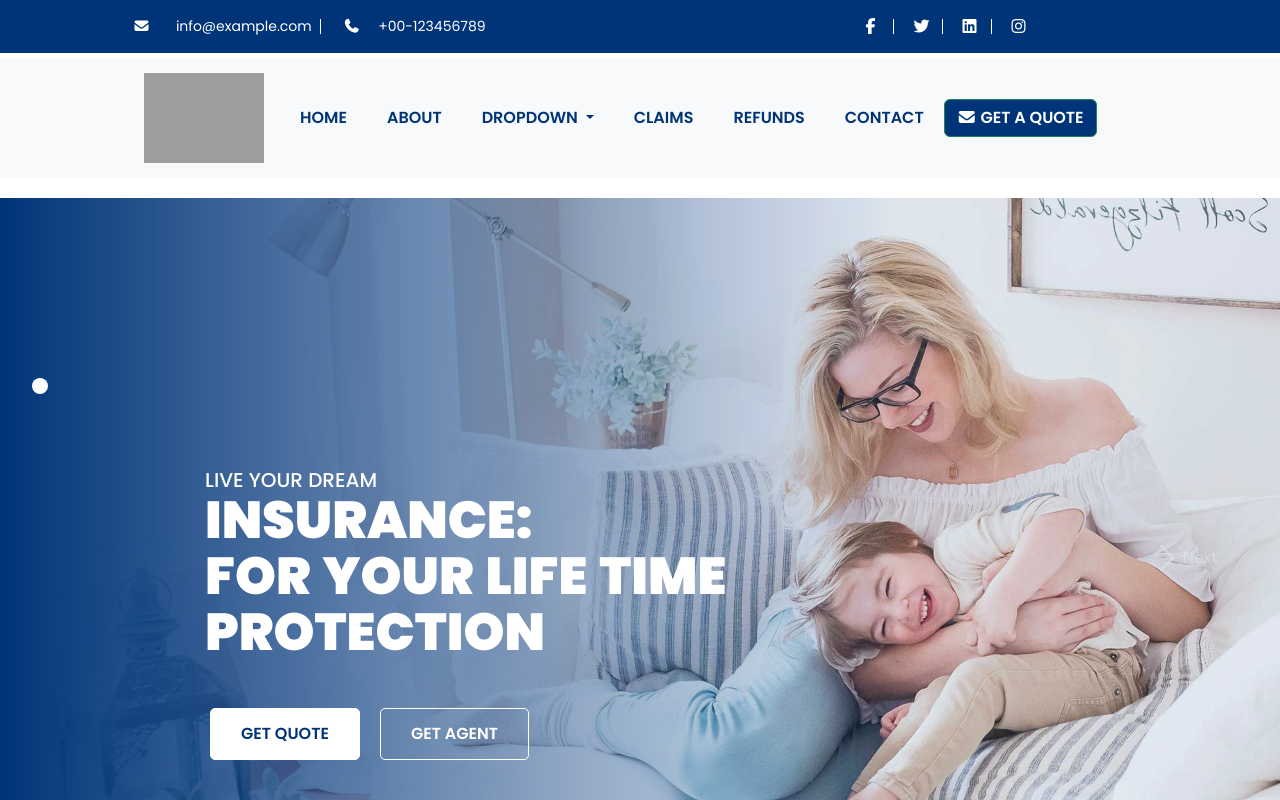
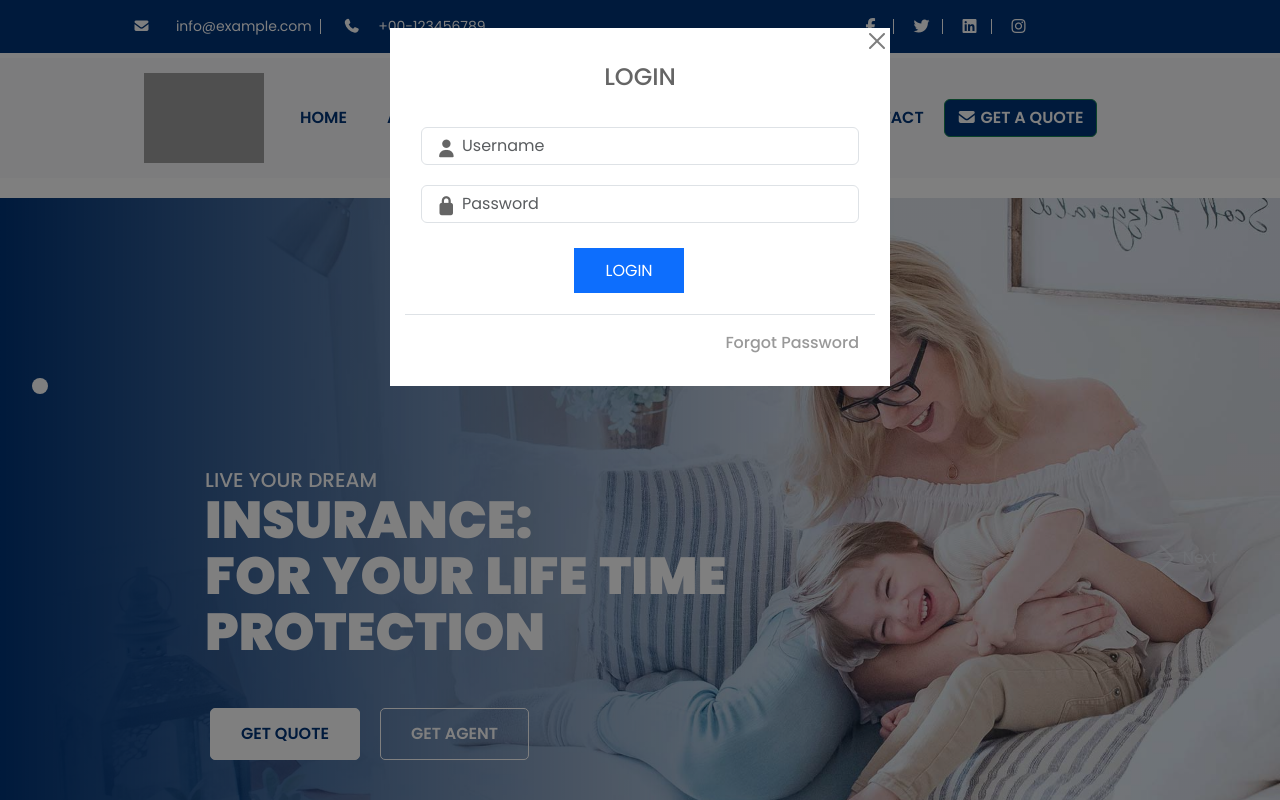
Before and after one commit to mohamedmahroofa/Insurance, an Angular app: page / in a window 1280 px wide. Shown: the top 800 px of the page. Built offline with nearby package versions, Linux system fonts and the light colour scheme; grey boxes are pictures that could not be loaded.

Commit message:
Added a modal form to the main page in index.html and styled it with styles.css

```diff
--- a/src/index.html
+++ b/src/index.html
@@ -5,6 +5,7 @@
     <title>Insurance</title>
     <base href="/" />
     <meta name="viewport" content="width=device-width, initial-scale=1" />
+    <link rel="stylesheet" href="./styles.css" />
     <link rel="icon" type="image/x-icon" href="favicon.ico" />
     <link rel="preconnect" href="https://fonts.googleapis.com" />
     <link rel="preconnect" href="https://fonts.gstatic.com" crossorigin />
@@ -12,10 +13,88 @@
       href="https://fonts.googleapis.com/css2?family=Poppins:ital,wght@0,100;0,200;0,300;0,400;0,500;0,600;0,700;0,800;0,900;1,100;1,200;1,300;1,400;1,500;1,600;1,700;1,800;1,900&display=swap"
       rel="stylesheet"
     />
+    <link
+      href="https://cdn.jsdelivr.net/npm/bootstrap@5.3.8/dist/css/bootstrap.min.css"
+      rel="stylesheet"
+      integrity="sha384-sRIl4kxILFvY47J16cr9ZwB07vP4J8+LH7qKQnuqkuIAvNWLzeN8tE5YBujZqJLB"
+      crossorigin="anonymous"
+    />
+    <link
+      rel="stylesheet"
+      href="https://cdnjs.cloudflare.com/ajax/libs/font-awesome/7.0.1/css/all.min.css"
+      integrity="sha512-2SwdPD6INVrV/lHTZbO2nodKhrnDdJK9/kg2XD1r9uGqPo1cUbujc+IYdlYdEErWNu69gVcYgdxlmVmzTWnetw=="
+      crossorigin="anonymous"
+      referrerpolicy="no-referrer"
+    />
+    <link
+      rel="stylesheet"
+      href="https://cdnjs.cloudflare.com/ajax/libs/font-awesome/7.0.1/css/fontawesome.min.css"
+      integrity="sha512-M5Kq4YVQrjg5c2wsZSn27Dkfm/2ALfxmun0vUE3mPiJyK53hQBHYCVAtvMYEC7ZXmYLg8DVG4tF8gD27WmDbsg=="
+      crossorigin="anonymous"
+      referrerpolicy="no-referrer"
+    />
   </head>
+
   <body>
     <app-root></app-root>
+    <!-- login modal -->
+    <div id="loginModal" class="modal fade" tabindex="-1">
+      <div class="modal-dialog modal-login">
+        <div class="modal-content">
+          <div class="modal-header">
+            <h5 class="modal-title">Login</h5>
+            <button
+              type="button"
+              class="btn-close"
+              data-bs-dismiss="modal"
+              aria-label="Close"
+            ></button>
+          </div>
+          <div class="modal-body">
+            <form action="" method="post">
+              <div class="form-group">
+                <i class="fa-solid fa-user"></i>
+                <input
+                  type="text"
+                  class="form-control"
+                  placeholder="Username"
+                  required
+                />
+              </div>
+              <div class="form-group">
+                <i class="fa-solid fa-lock"></i>
+                <input
+                  type="password"
+                  class="form-control"
+                  placeholder="Password"
+                  required
+                />
+              </div>
+              <div class="form-group">
+                <button class="btn btn-primary" type="submit">Login</button>
+              </div>
+            </form>
+          </div>
+          <div class="modal-footer">
+            <a href="#">Forgot Password</a>
+          </div>
+        </div>
+      </div>
+    </div>
+    <!-- loginmodal ends -->
   </body>
+
+  <script>
+    window.addEventListener("load", function () {
+      setTimeout(function () {
+        var showModal = new bootstrap.Modal(
+          document.getElementById("loginModal"),
+        );
+        showModal.show();
+      }, 1000);
+    });
+  </script>
+
   <script
     src="https://cdn.jsdelivr.net/npm/@popperjs/core@2.11.8/dist/umd/popper.min.js"
     integrity="sha384-I7E8VVD/ismYTF4hNIPjVp/Zjvgyol6VFvRkX/vR+Vc4jQkC+hVqc2pM8ODewa9r"
--- a/src/styles.css
+++ b/src/styles.css
@@ -1,4 +1,79 @@
 /* You can add global styles to this file, and also import other style files */
 * {
-  font-family: 'Poppins', sans-serif;
+  font-family: "Poppins", sans-serif;
 }
+
+.modal-login {
+  width: 350px;
+  color: #656565;
+}
+
+.modal-login .modal-content {
+  padding: 15px;
+  border-radius: 0px;
+  border: none;
+}
+
+.modal-login .modal-header {
+  display: flex;
+  justify-content: center;
+  border-bottom: none;
+  position: relative;
+}
+
+.modal-login h5 {
+  text-align: center;
+  font-size: 24px;
+  text-transform: uppercase;
+}
+
+.modal-login .form-group {
+  position: relative;
+}
+
+.modal-login i {
+  font-size: 18px;
+  position: absolute;
+  left: 14px;
+  top: 12px;
+}
+
+.modal-login .form-control {
+  padding-left: 40px;
+  margin-bottom: 20px;
+}
+
+.modal-login .btn-close {
+  position: absolute;
+  top: -10px;
+  right: -10px;
+}
+
+.modal-login .btn {
+  border: none;
+  border-radius: 0px;
+  line-height: normal;
+  text-transform: uppercase;
+  width: 25%;
+  padding: 10px;
+  /* margin: 5px 100px 5px 100px; */
+  margin-right: 40%;
+  margin-left: 35%;
+  margin-top: 5px;
+  margin-bottom: 5px;
+}
+
+.modal-footer {
+  text-align: center;
+}
+
+.modal-footer a {
+  text-decoration: none;
+  color: #999;
+  font-size: 16px;
+  font-weight: 500;
+}
+
+/* .modal-body{
+
+} */
```
